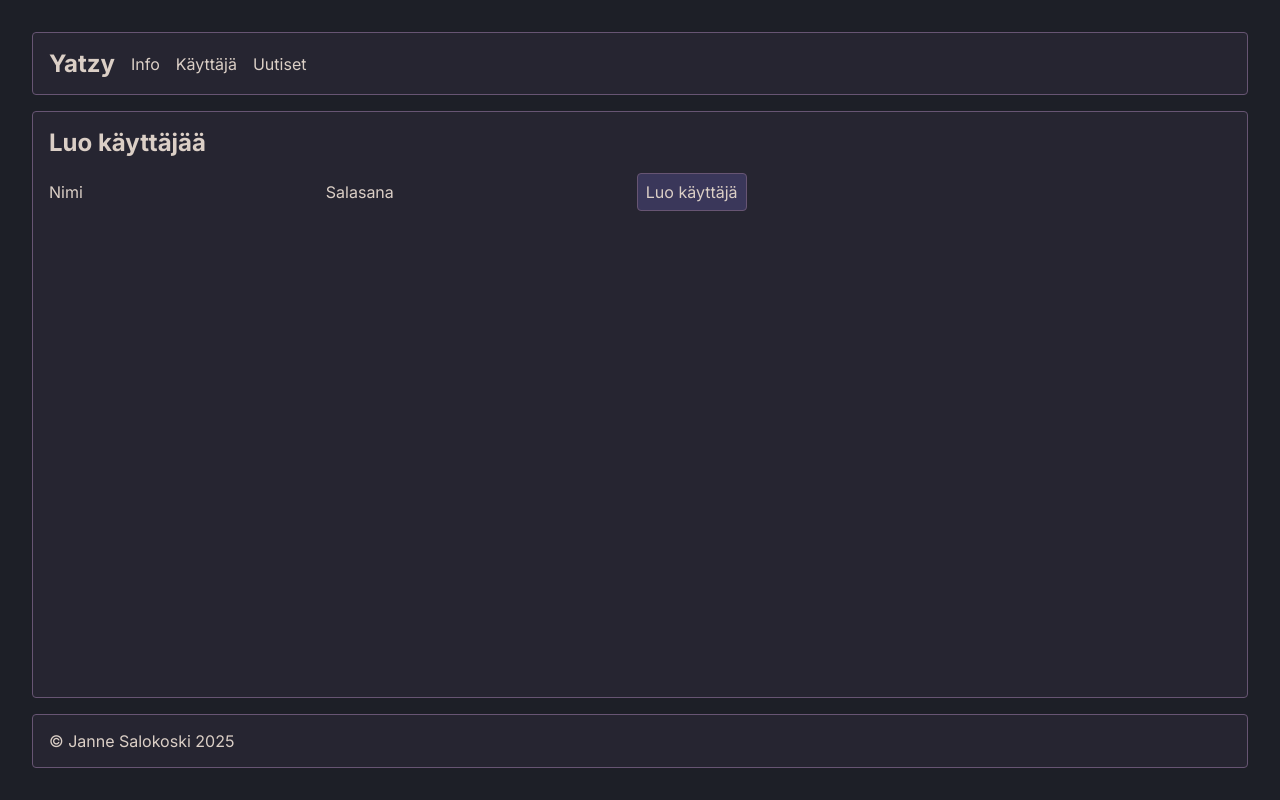
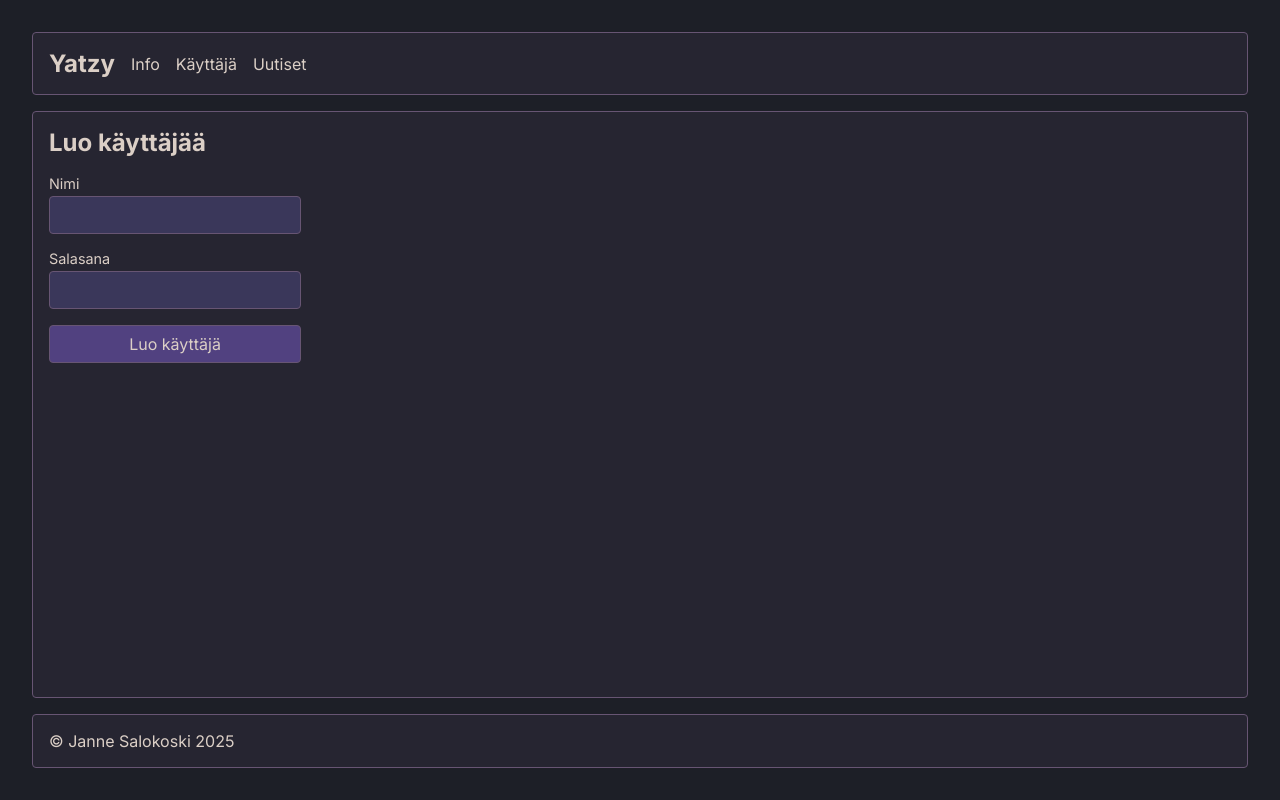
Before and after one commit to JanneSalokoski/yatzy, a Flask app: page /player in a window 1280 px wide. Run offline with Flask 3, Linux system fonts and the light colour scheme; some libraries are stand-ins or nearby versions.

Commit message:
feat(styles): style forms nicely

```diff
--- a/app/static/styles/main.css
+++ b/app/static/styles/main.css
@@ -12,6 +12,7 @@
     --color-02: #3a375a;
     --color-03: #514180;
     --color-04: #6f4697;
+    --color-05: #944aa8;
 
     --color-blue: #87a4e8;
     --color-purple: #ba96d3;
@@ -116,7 +117,8 @@
 }
 
 input[type="button"],
-input[type="textarea"],
+input[type="text"],
+input[type="password"],
 input[type="submit"] {
     border: var(--border);
     border-radius: var(--border-radius);
@@ -138,3 +140,39 @@
         color: #af9891;
     }
 }
+
+input[type="button"],
+input[type="submit"] {
+    text-align: center;
+    justify-content: center;
+    align-items: center;
+    display: inline-flex;
+}
+
+input[type="submit"] {
+    background-color: var(--color-03);
+
+    &:hover {
+        background-color: var(--color-04);
+    }
+
+    &:active {
+        background-color: var(--color-05);
+    }
+}
+
+form {
+    display: inline-flex;
+    flex-direction: column;
+    gap: var(--gap);
+}
+
+label {
+    display: flex;
+    flex-direction: column;
+    gap: var(--gap-xs);
+
+    .label {
+        font-size: 0.9rem;
+    }
+}
```
